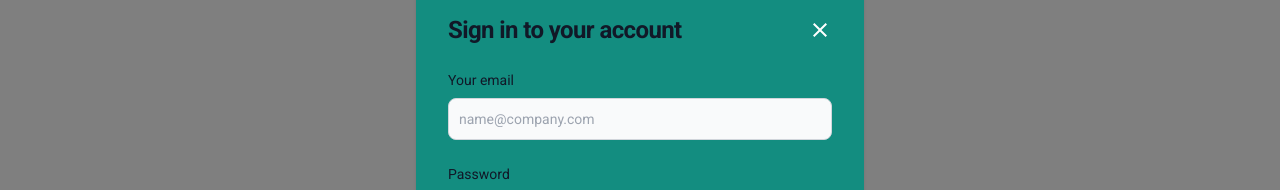
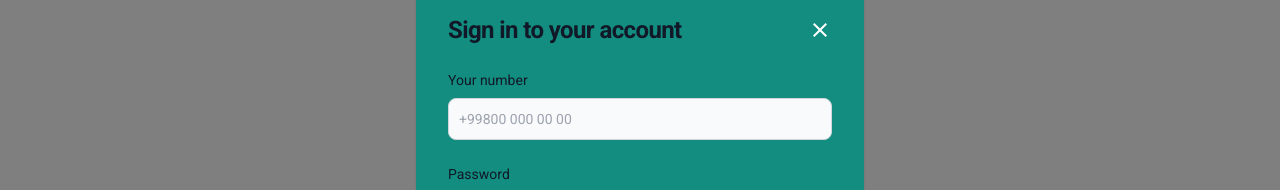
Before and after one commit to OTOV-Group/otov, a React (Create React App) app: page / in a window 1280 px wide. Both pictures are taken after a click on the button "Войти". Shown: the part 198-388 px from the top of the page. Built offline with nearby package versions, Linux system fonts and the light colour scheme.

Commit message:
uzbekcha_boldi

```diff
--- a/package.json
+++ b/package.json
@@ -52,6 +52,7 @@
     ]
   },
   "devDependencies": {
+    "@types/express-serve-static-core": "^4.17.41",
     "tailwindcss": "^3.3.5"
   }
 }
--- a/src/components/LoginModal/LoginModal.tsx
+++ b/src/components/LoginModal/LoginModal.tsx
@@ -41,8 +41,8 @@ const LoginModal: React.FC = () => {
                             </div>
                             <form className="space-y-4 md:space-y-6" action="#">
                                 <div>
-                                    <label htmlFor="email" className="block mb-2 text-sm font-medium text-gray-900 dark:text-white">Your email</label>
-                                    <input type="email" name="email" id="email" className="bg-gray-50 border border-gray-300 text-gray-900 sm:text-sm rounded-lg focus:ring-primary-600 focus:border-primary-600 block w-full p-2.5 dark:border-gray-600 dark:placeholder-gray-400  dark:focus:ring-blue-500 dark:focus:border-blue-500" placeholder="name@company.com" required />
+                                    <label htmlFor="number" className="block mb-2 text-sm font-medium text-gray-900 dark:text-white">Your number</label>
+                                    <input type="tel" name="number" id="number" className="bg-gray-50 border border-gray-300 text-gray-900 sm:text-sm rounded-lg focus:ring-primary-600 focus:border-primary-600 block w-full p-2.5 dark:border-gray-600 dark:placeholder-gray-400  dark:focus:ring-blue-500 dark:focus:border-blue-500" placeholder="+99800 000 00 00" required />
                                 </div>
                                 <div>
                                     <label htmlFor="password" className="block mb-2 text-sm font-medium text-gray-900 dark:text-white">Password</label>
--- a/src/components/RegisterModal/RegisterModal.css
+++ b/src/components/RegisterModal/RegisterModal.css
@@ -0,0 +1,3 @@
+.worn{
+    text-decoration: none;
+}
--- a/src/components/RegisterModal/RegisterModal.tsx
+++ b/src/components/RegisterModal/RegisterModal.tsx
@@ -33,27 +33,27 @@ const RegisterModal = () => {
                     <div className="p-6 space-y-4 md:space-y-6 sm:p-8">
                         <div className="flex items-center justify-between">
                             <h1 className="text-xl font-bold leading-tight tracking-tight text-gray-900 md:text-2xl dark:text-white">
-                                Register to your account
+                                Ro'yxatdan o'ting
                             </h1>
                             <CloseIcon style={{fill: "#fff"}} onClick={closeModal} className="cursor-pointer"/>
                         </div>
                         <form className="space-y-4 md:space-y-6" action="#">
                             <div>
-                                <label htmlFor="email" className="block mb-2 text-sm font-medium text-gray-900 dark:text-white">Your email</label>
-                                <input type="email" name="email" id="email" className="bg-gray-50 border border-gray-300 text-gray-900 sm:text-sm rounded-lg focus:ring-primary-600 focus:border-primary-600 block w-full p-2.5 dark:border-gray-600 dark:placeholder-gray-400  dark:focus:ring-blue-500 dark:focus:border-blue-500" placeholder="name@company.com" required />
+                                <label htmlFor="name" className="block mb-2 text-sm font-medium text-gray-900 dark:text-white">Ismingiz kiriting</label>
+                                <input type="name" name="name" id="name" className="bg-gray-50 border border-gray-300 text-gray-900 sm:text-sm rounded-lg focus:ring-primary-600 focus:border-primary-600 block w-full p-2.5 dark:border-gray-600 dark:placeholder-gray-400  dark:focus:ring-blue-500 dark:focus:border-blue-500" placeholder="Ism Familiya" required />
                             </div>
                             <div>
-                                <label htmlFor="phone" className="block mb-2 text-sm font-medium text-gray-900 dark:text-white">Password</label>
+                                <label htmlFor="phone" className="block mb-2 text-sm font-medium text-gray-900 dark:text-white">Telefon raqamingiz</label>
                                 <input type='tel' name="phone" id="password" placeholder="+99800 000-00-00" className="bg-gray-50 border border-gray-300 text-gray-900 sm:text-sm rounded-lg focus:ring-primary-600 focus:border-primary-600 block w-full p-2.5  dark:border-gray-600 dark:placeholder-gray-400 dark:focus:ring-blue-500 dark:focus:border-blue-500" required />
                             </div>
                             <div>
-                                <label htmlFor="password" className="block mb-2 text-sm font-medium text-gray-900 dark:text-white">Password</label>
+                                <label htmlFor="password" className="block mb-2 text-sm font-medium text-gray-900 dark:text-white">Parol</label>
                                 <input type="password" name="password" id="password" placeholder="••••••••" className="bg-gray-50 border border-gray-300 text-gray-900 sm:text-sm rounded-lg focus:ring-primary-600 focus:border-primary-600 block w-full p-2.5  dark:border-gray-600 dark:placeholder-gray-400 dark:focus:ring-blue-500 dark:focus:border-blue-500" required />
                             </div>
 
-                            <button onClick={handleSubmit} type="submit" className="w-full border-2 border-white text-white bg-primary-600 hover:bg-primary-700 focus:ring-4 focus:outline-none focus:ring-primary-300 font-medium rounded-lg text-sm px-5 py-2.5 text-center dark:bg-primary-600 dark:hover-bg-primary-700 dark:focus:ring-primary-800">Sign up</button>
-                            <p className="text-sm font-light text-white">
-                                Alredy have an account? <button onClick={openModal} className="font-medium text-primary-600 hover:underline  dark:text-primary-500">Sign in</button>
+                            <button onClick={handleSubmit} type="submit" className="w-full border-2 border-white text-white bg-primary-600 hover:bg-primary-700 focus:ring-4 focus:outline-none focus:ring-primary-300 font-medium rounded-lg text-sm px-5 py-2.5 text-center dark:bg-primary-600 dark:hover-bg-primary-700 dark:focus:ring-primary-800">Jo'natish</button>
+                            <p className="text-sm flex items-center justify-around font-light text-white">
+                                Akkauntingiz bormi?<button onClick={openModal} className="font-medium border-2 worn border-white p-2 rounded-lg text-primary-600 hover:underline  dark:text-primary-500">Kirish</button>
                             </p>
                         </form>
                     </div>
```
Also changed, not shown: 2 other files (tests, documents, lock files or other folders).
